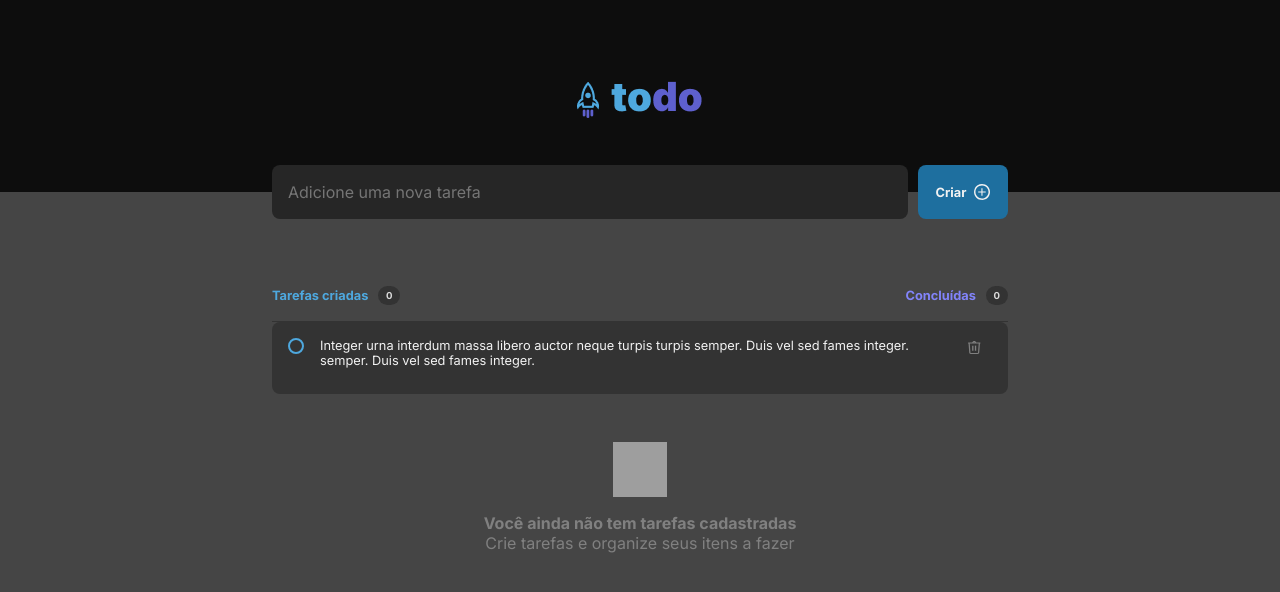
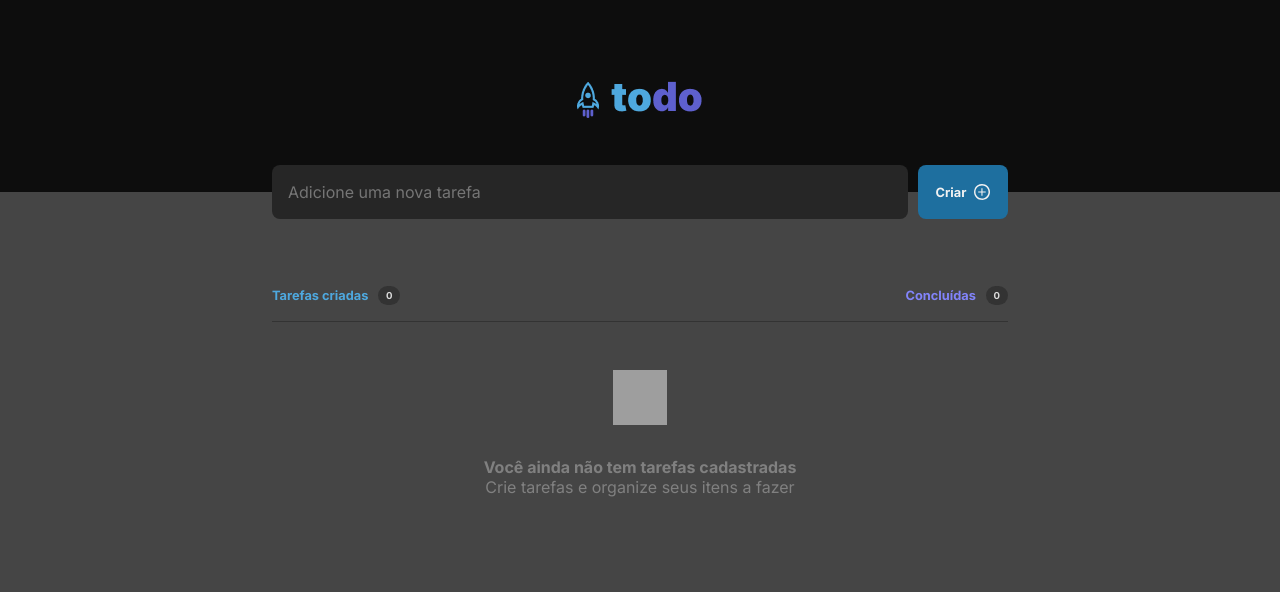
Before and after one commit to murilokuerten92/tasks-list, a React (Vite) app: page / in a window 1280 px wide. Shown: the top 592 px of the page. Built offline with nearby package versions, Linux system fonts and the light colour scheme; grey boxes are pictures that could not be loaded.

Commit message:
feat: creating add task list

```diff
--- a/src/pages/Dashboard/index.tsx
+++ b/src/pages/Dashboard/index.tsx
@@ -1,4 +1,4 @@
-import { useState } from "react";
+import { useState, FormEvent } from "react";
 import * as S from "./styles";
 import logo from "@/assets/images/logo.png";
 import AddSVG from "@/assets/icons/add.svg";
@@ -6,10 +6,36 @@ import ReportSVG from "@/assets/icons/report.svg";
 import TrashSVG from "@/assets/icons/trash.svg";
 import CheckSVG from "@/assets/icons/check.svg";
 
+interface Tasks {
+  id: number;
+  name: string;
+  checked: boolean;
+}
+
 export const Dashboard = () => {
+  const [checked, setChecked] = useState(false);
+
+  const [tasks, setTasks] = useState<Tasks[]>([]);
+
   const [newTask, setNewTask] = useState("");
 
-  const [checked, setChecked] = useState(false);
+  function handleTaskCreate(e: FormEvent<HTMLFormElement>) {
+    e.preventDefault();
+
+    console.log(newTask);
+
+    setTasks([...tasks, { id: Math.random(), name: newTask, checked: false }]);
+  }
+
+  console.log(tasks);
+
+  function handleTaskRemove(task: Tasks) {
+    const taskIndex = tasks.indexOf(task);
+
+    tasks.splice(taskIndex, 1);
+
+    setTasks([...tasks]);
+  }
 
   return (
     <S.Container>
@@ -18,23 +44,25 @@ export const Dashboard = () => {
       </header>
       <div className="main">
         <section className="main__aside">
+          <form onSubmit={handleTaskCreate}>
             <input
               placeholder="Adicione uma nova tarefa"
               value={newTask}
               onChange={(e) => setNewTask(e.target.value)}
               className="main__aside__input"
             />
-          <button className="main__aside__button">
+            <button type="submit" className="main__aside__button">
               <h4 className="main__aside__h4">Criar</h4>
               <img src={AddSVG} alt="add" />
             </button>
+          </form>
         </section>
         <main className="main">
           <header className="main__container">
             <div className="main__tasks">
               <h6 className="main__tasks__text">Tarefas criadas</h6>
               <div className="main__tasks__amount">
-                <span>0</span>
+                <span>{tasks.length}</span>
               </div>
             </div>
 
@@ -47,21 +75,26 @@ export const Dashboard = () => {
           </header>
 
           <section className="main__list">
-            <div className="main__list__card">
-              <S.Radio  checked={checked} onClick={() => setChecked(!checked)}>
+            {tasks.map((task) => (
+              <div className="main__list__card" key={task.id}>
+                <div className="main__list__card__description"     onClick={() => setChecked(!checked)}>
+                  <S.Radio
+                    checked={checked}
+                  >
                     {checked && <img src={CheckSVG} alt="check" />}
                   </S.Radio>
                   <div className="main__list__card__text">
-                <p>
-                  Integer urna interdum massa libero auctor neque turpis turpis
-                  semper. Duis vel sed fames integer. semper. Duis vel sed fames
-                  integer.
-                </p>
+                    <S.Paragraph checked={checked}>{task.name}</S.Paragraph>
                   </div>
-              <div className="main__list__card__trash">
+                </div>
+                <div
+                  className="main__list__card__trash"
+                  onClick={() => handleTaskRemove(task)}
+                >
                   <img src={TrashSVG} alt="trash" />
                 </div>
               </div>
+            ))}
 
             <img
               src={ReportSVG}
--- a/src/pages/Dashboard/styles.ts
+++ b/src/pages/Dashboard/styles.ts
@@ -6,8 +6,8 @@ type checkParams = {
 
 export const Radio = styled.div<checkParams>`
     border: 2px solid var(--blue);
-    height: 1rem;
-    width: 1rem;
+    height: 16px;
+    width: 16px;
     border-radius: 50%;
     align-self: flex-start;
 
@@ -39,17 +39,21 @@ width: 100%;
 
 
     &__aside {
+
+      form {
         width: 100%;
         display: grid;
         grid-template-columns: 1fr 90px;
         gap: 0.6rem;
         margin-top: calc(0px - 1.7rem);
         height: 3.4rem;
+        }
         &__input {
             background: var(--gray500);
             border: 1px solid var(--700);
             border-radius: 8px;
             padding: 1rem;
+            color: var(--gray100);
             :focus{
                 outline: transparent;
 
@@ -144,7 +148,7 @@ width: 100%;
           align-items: center;
           margin-top: 1rem;
           width: 100%;
-
+          row-gap: 1rem;
           &__card {
               display: flex;
               background: var(--gray400) !important;
@@ -154,6 +158,14 @@ width: 100%;
 
               padding: 16px;
               column-gap: 1rem;
+              justify-content: space-between;
+
+              &__description {
+                  display: flex;
+                  column-gap: 1rem;
+                  cursor: pointer;
+              }
+
               &__text{
                   color: var(--gray100);
                   font-size: 0.8rem;
@@ -163,9 +175,9 @@ width: 100%;
                 }
 
               &__trash {
+                cursor: pointer;
+                  img {
 
-                  img {
-                     align-self: flex-start;
                       width: 0.8rem;
                       width: 0.8rem;
                   }
@@ -202,3 +214,15 @@ width: 100%;
 
 }
 `;
+
+export const Paragraph = styled.p<checkParams>`
+ color: var(--gray100);
+ font-size: 0.8rem;
+ font-weight: 400;
+ max-width: 632px;
+
+ ${({ checked }) => checked && css`
+        text-decoration: line-through;
+        color: var(--gray300);
+    `}
+`
```
Lines whose indentation alone changed are shown as unchanged.
